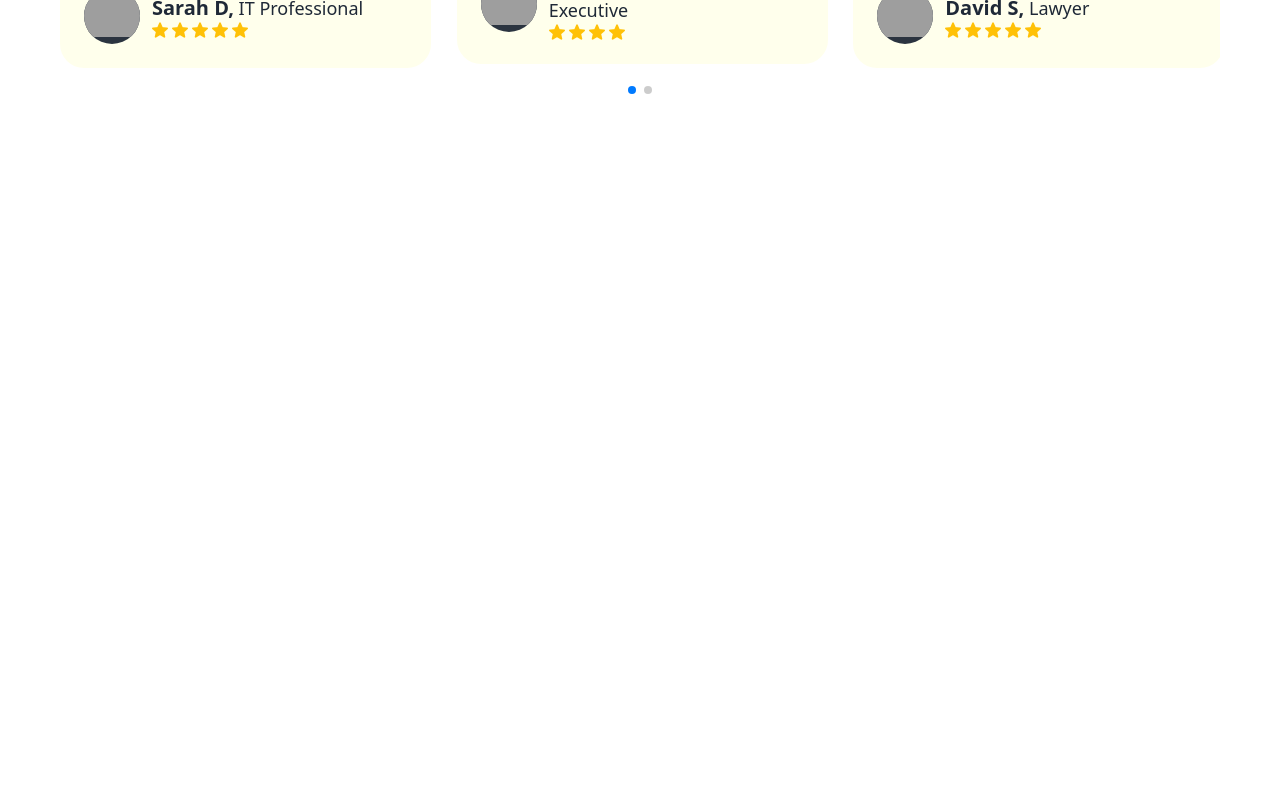
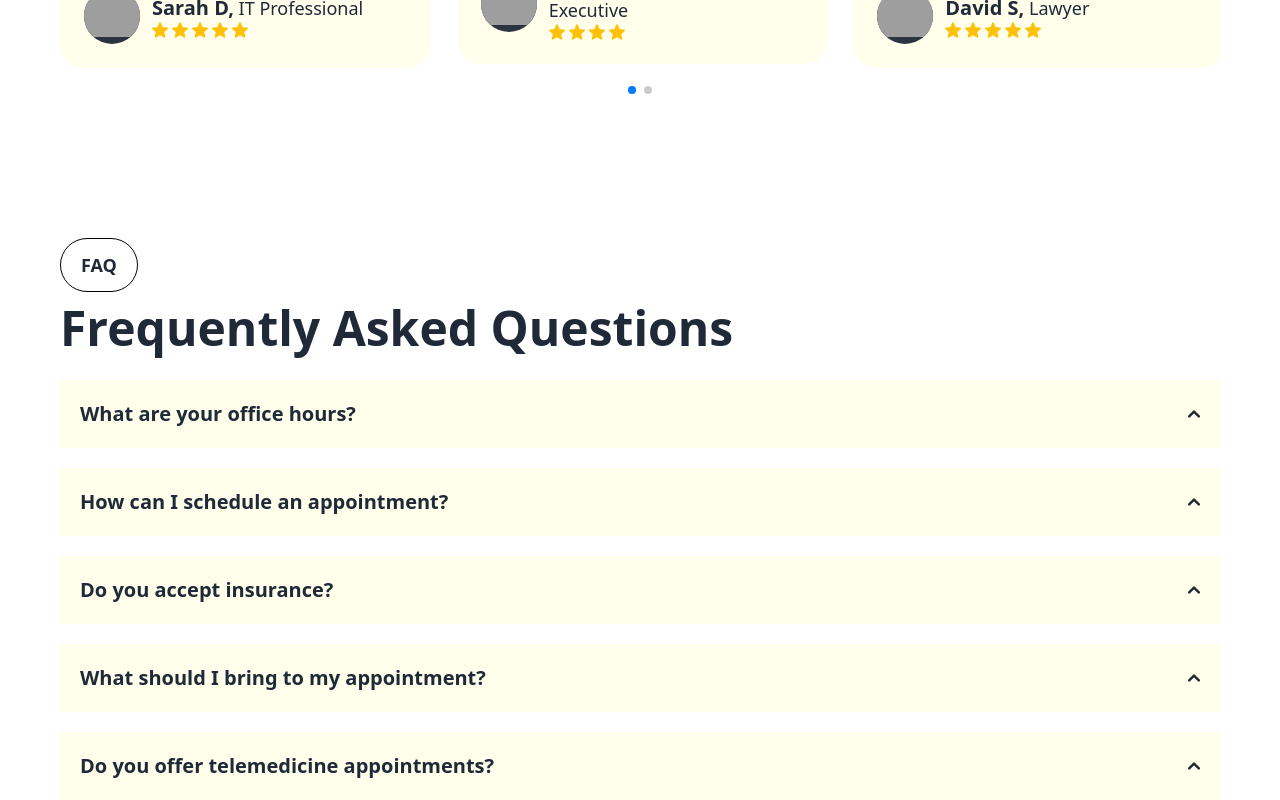
Before and after one commit to codewithToufikul/codelabs-digital-task, a React (Vite) app: page / in a window 1280 px wide. Shown: the part 3149-3949 px from the top of the page. Before the commit the page ends 3257 px from the top, so only its background shows below. Built offline with nearby package versions, Linux system fonts and the light colour scheme; grey boxes are pictures that could not be loaded.

Commit message:
faq section added

```diff
--- /dev/null
+++ b/src/Pages/Home/Component/FaqSection/FaqSection.jsx
@@ -0,0 +1,210 @@
+import { useState } from "react";
+import SectionTag from "../../../../ShareComponent/SectionTag";
+
+const FaqSection = () => {
+  const [open, setOpen] = useState(null);
+
+  const toggle = (id) => {
+    setOpen(open === id ? null : id);
+  };
+
+  return (
+    <div className="mt-[130px]">
+      <SectionTag text={'FAQ'} />
+      <h1 className="text-5xl font-semibold mt-3 mb-7">Frequently Asked Questions</h1>
+      <div className=" space-y-5" id="accordion-collapse" data-accordion="collapse">
+        <h2 id="accordion-collapse-heading-1">
+          <button
+            type="button"
+            className="flex items-center justify-between w-full p-5 bg-[#ffffec] font-medium gap-3"
+            data-accordion-target="#accordion-collapse-body-1"
+            aria-expanded={open === 1}
+            aria-controls="accordion-collapse-body-1"
+            onClick={() => toggle(1)}
+          >
+            <span className="text-xl font-semibold">What are your office hours?</span>
+            <svg
+              data-accordion-icon
+              className={`w-3 h-3 ${open === 1 ? 'rotate-180' : ''} shrink-0`}
+              aria-hidden="true"
+              xmlns="http://www.w3.org/2000/svg"
+              fill="none"
+              viewBox="0 0 10 6"
+            >
+              <path
+                stroke="currentColor"
+                strokeLinecap="round"
+                strokeLinejoin="round"
+                strokeWidth="2"
+                d="M9 5 5 1 1 5"
+              />
+            </svg>
+          </button>
+        </h2>
+        <div
+          id="accordion-collapse-body-1"
+          className={`p-5 border border-b-0 ${open === 1 ? '' : 'hidden'}`}
+          aria-labelledby="accordion-collapse-heading-1"
+        >
+          <p className="mb-2 text-gray-500 dark:text-gray-400">
+            Our office hours vary by location, but typically we are open Monday through Friday from 8:00 AM to 5:00 PM. Some locations may offer extended hours or weekend appointments. Please contact your nearest clinic for specific hours.
+          </p>
+        </div>
+
+        <h2 id="accordion-collapse-heading-2">
+          <button
+            type="button"
+            className="flex items-center justify-between w-full p-5 bg-[#ffffec] gap-3"
+            data-accordion-target="#accordion-collapse-body-2"
+            aria-expanded={open === 2}
+            aria-controls="accordion-collapse-body-2"
+            onClick={() => toggle(2)}
+          >
+            <span className="text-xl font-semibold">How can I schedule an appointment?</span>
+            <svg
+              data-accordion-icon
+              className={`w-3 h-3 ${open === 2 ? 'rotate-180' : ''} shrink-0`}
+              aria-hidden="true"
+              xmlns="http://www.w3.org/2000/svg"
+              fill="none"
+              viewBox="0 0 10 6"
+            >
+              <path
+                stroke="currentColor"
+                strokeLinecap="round"
+                strokeLinejoin="round"
+                strokeWidth="2"
+                d="M9 5 5 1 1 5"
+              />
+            </svg>
+          </button>
+        </h2>
+        <div
+          id="accordion-collapse-body-2"
+          className={`p-5 border border-b-0 ${open === 2 ? '' : 'hidden'}`}
+          aria-labelledby="accordion-collapse-heading-2"
+        >
+          <p className="mb-2 text-gray-500 dark:text-gray-400">
+            Our office hours vary by location, but typically we are open Monday through Friday from 8:00 AM to 5:00 PM. Some locations may offer extended hours or weekend appointments. Please contact your nearest clinic for specific hours.
+          </p>
+        </div>
+
+        <h2 id="accordion-collapse-heading-3">
+          <button
+            type="button"
+            className="flex items-center justify-between w-full p-5 bg-[#ffffec] font-medium gap-3"
+            data-accordion-target="#accordion-collapse-body-3"
+            aria-expanded={open === 3}
+            aria-controls="accordion-collapse-body-3"
+            onClick={() => toggle(3)}
+          >
+            <span className="text-xl font-semibold">Do you accept insurance?</span>
+            <svg
+              data-accordion-icon
+              className={`w-3 h-3 ${open === 3 ? 'rotate-180' : ''} shrink-0`}
+              aria-hidden="true"
+              xmlns="http://www.w3.org/2000/svg"
+              fill="none"
+              viewBox="0 0 10 6"
+            >
+              <path
+                stroke="currentColor"
+                strokeLinecap="round"
+                strokeLinejoin="round"
+                strokeWidth="2"
+                d="M9 5 5 1 1 5"
+              />
+            </svg>
+          </button>
+        </h2>
+        <div
+          id="accordion-collapse-body-3"
+          className={`p-5 ${open === 3 ? '' : 'hidden'}`}
+          aria-labelledby="accordion-collapse-heading-3"
+        >
+          <p className="mb-2 text-gray-500 dark:text-gray-400">
+            Our office hours vary by location, but typically we are open Monday through Friday from 8:00 AM to 5:00 PM. Some locations may offer extended hours or weekend appointments. Please contact your nearest clinic for specific hours.
+          </p>
+        </div>
+
+        <h2 id="accordion-collapse-heading-4">
+          <button
+            type="button"
+            className="flex items-center justify-between w-full p-5 bg-[#ffffec] font-medium gap-3"
+            data-accordion-target="#accordion-collapse-body-4"
+            aria-expanded={open === 4}
+            aria-controls="accordion-collapse-body-4"
+            onClick={() => toggle(4)}
+          >
+            <span className="text-xl font-semibold">What should I bring to my appointment?</span>
+            <svg
+              data-accordion-icon
+              className={`w-3 h-3 ${open === 4 ? 'rotate-180' : ''} shrink-0`}
+              aria-hidden="true"
+              xmlns="http://www.w3.org/2000/svg"
+              fill="none"
+              viewBox="0 0 10 6"
+            >
+              <path
+                stroke="currentColor"
+                strokeLinecap="round"
+                strokeLinejoin="round"
+                strokeWidth="2"
+                d="M9 5 5 1 1 5"
+              />
+            </svg>
+          </button>
+        </h2>
+        <div
+          id="accordion-collapse-body-4"
+          className={`p-5 border border-b-0 ${open === 4 ? '' : 'hidden'}`}
+          aria-labelledby="accordion-collapse-heading-4"
+        >
+          <p className="mb-2 text-gray-500 dark:text-gray-400">
+            We offer a wide range of healthcare services, including primary care, specialized medical services, diagnostic testing, and wellness programs. Please contact your nearest clinic for a detailed list of services.
+          </p>
+        </div>
+
+        <h2 id="accordion-collapse-heading-5">
+          <button
+            type="button"
+            className="flex items-center justify-between w-full p-5 bg-[#ffffec] font-medium gap-3"
+            data-accordion-target="#accordion-collapse-body-5"
+            aria-expanded={open === 5}
+            aria-controls="accordion-collapse-body-5"
+            onClick={() => toggle(5)}
+          >
+            <span className="text-xl font-semibold">Do you offer telemedicine appointments?</span>
+            <svg
+              data-accordion-icon
+              className={`w-3 h-3 ${open === 5 ? 'rotate-180' : ''} shrink-0`}
+              aria-hidden="true"
+              xmlns="http://www.w3.org/2000/svg"
+              fill="none"
+              viewBox="0 0 10 6"
+            >
+              <path
+                stroke="currentColor"
+                strokeLinecap="round"
+                strokeLinejoin="round"
+                strokeWidth="2"
+                d="M9 5 5 1 1 5"
+              />
+            </svg>
+          </button>
+        </h2>
+        <div
+          id="accordion-collapse-body-5"
+          className={`p-5 border border-b-0 ${open === 5 ? '' : 'hidden'}`}
+          aria-labelledby="accordion-collapse-heading-5"
+        >
+          <p className="mb-2 text-gray-500 dark:text-gray-400">
+            To request your medical records, please contact our medical records department. You may need to complete a request form and provide identification. We will process your request as quickly as possible.
+          </p>
+        </div>
+      </div>
+    </div>
+  );
+};
+
+export default FaqSection;
--- a/src/Pages/Home/Home/Home.jsx
+++ b/src/Pages/Home/Home/Home.jsx
@@ -1,5 +1,6 @@
 import BannerBottomSection from "../Component/BannerBottomSection/BannerBottomSection";
 import BannerSection from "../Component/BannerSection/BannerSection";
+import FaqSection from "../Component/FaqSection/FaqSection";
 import GetHelpSections from "../Component/GetHelpSections/GetHelpSections";
 import Navbar from "../Component/Navbar/Navbar";
 import Services from "../Component/Services/Services";
@@ -15,6 +16,7 @@ const Home = () => {
             <GetHelpSections></GetHelpSections>
             <Services></Services>
             <Testimonial></Testimonial>
+            <FaqSection></FaqSection>
             </div>
         </div>
     );
```
